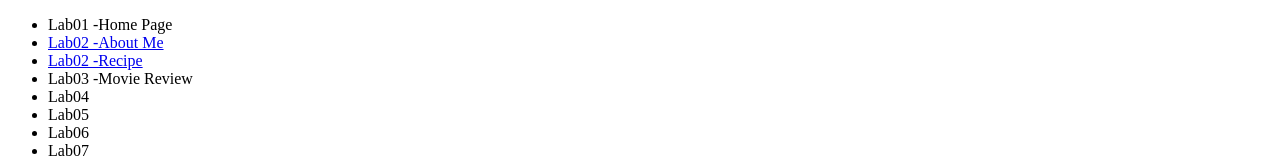
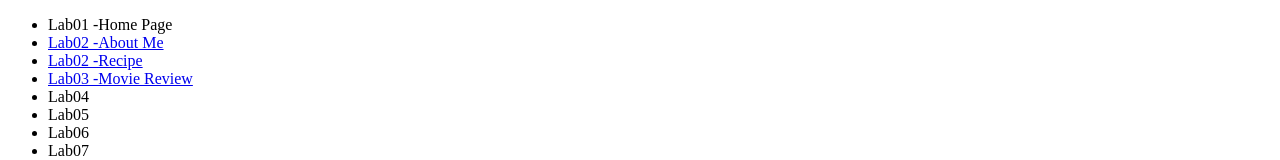
Before and after one commit to meselu16/CS472_WAP, a plain HTML site: page index.html in a window 1280 px wide. Shown: the part 376-536 px from the top of the page. Drawn offline with Linux system fonts and the light colour scheme.

Commit message:
Update index.html

```diff
--- a/index.html
+++ b/index.html
@@ -19,7 +19,7 @@
           <li>Lab01 -Home Page</li>
           <li><a href="aboutme.html">Lab02 -About Me</a></li>
           <Li><a href="pie.html">Lab02 -Recipe</a></li>
-          <li>Lab03 -Movie Review</li>
+          <Li><a href="tmnt.htm">Lab03 -Movie Review</a></li>
           <li>Lab04</li>
           <li>Lab05 </li>
           <li>Lab06 </li>
```
